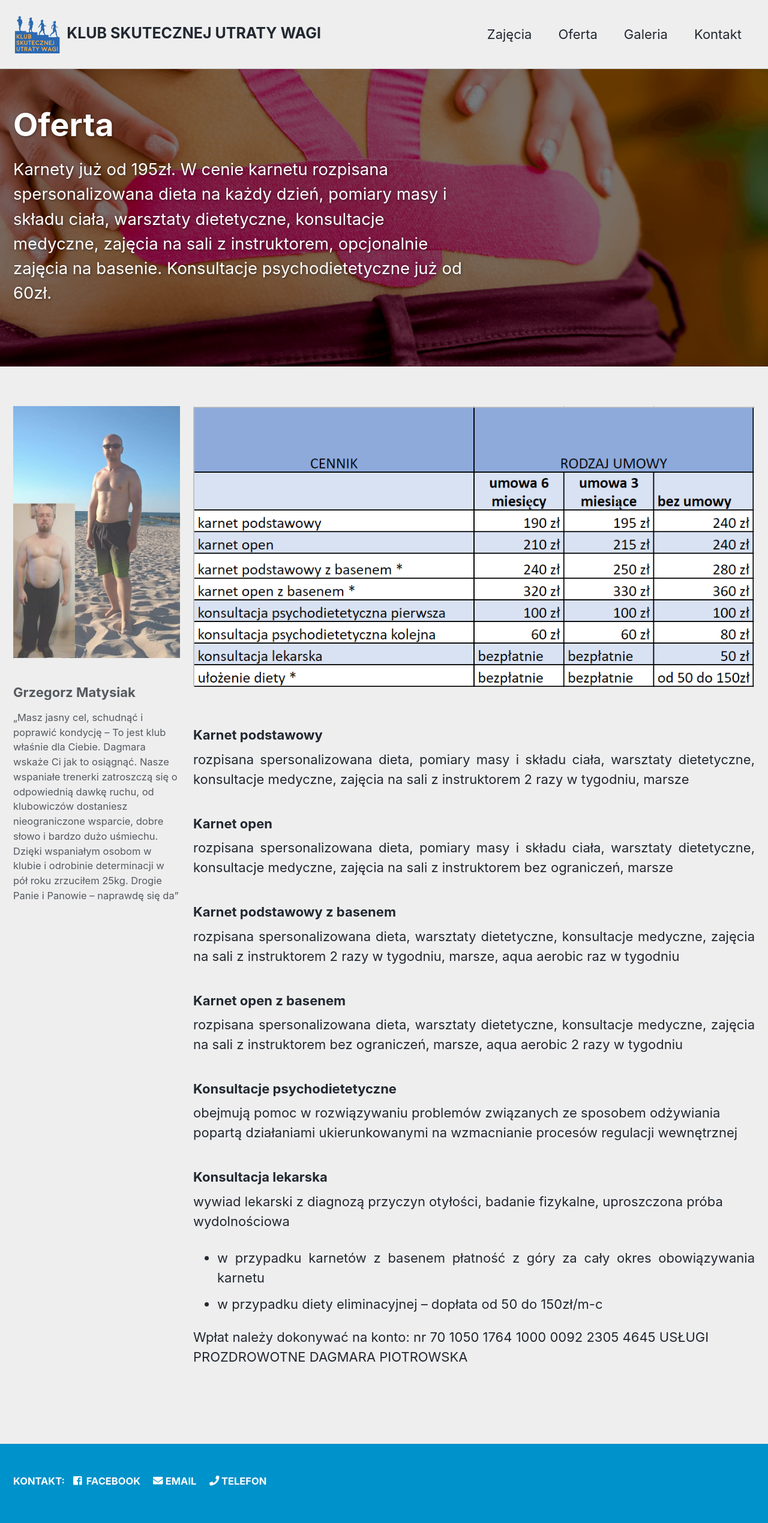
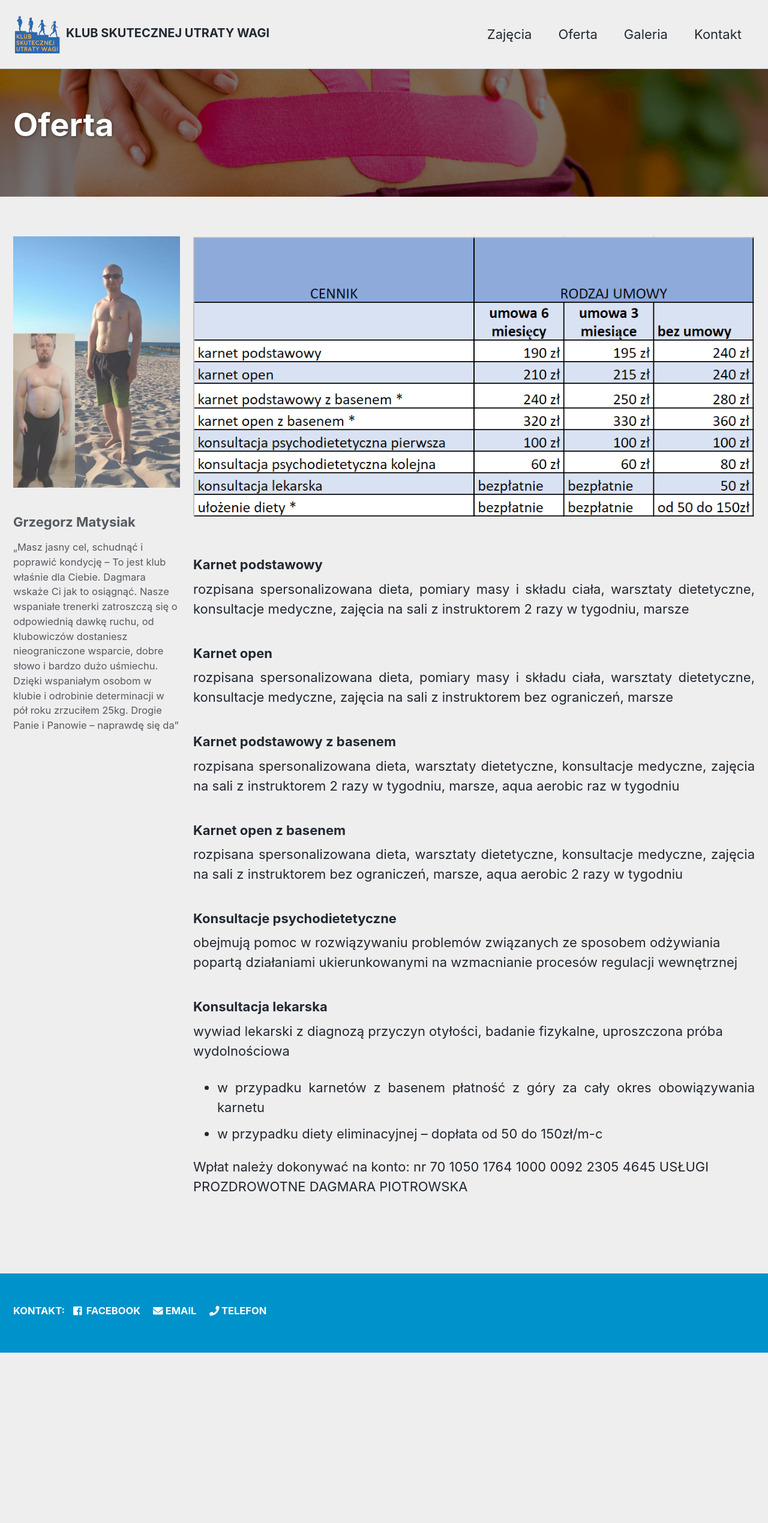
Before and after one commit to PiotrowskiD/PiotrowskiD.github.io, a Jekyll site: the page built from _pages/oferta.md, in a window 1280 px wide. Shown: the whole page at 60% size. Built offline with Jekyll 4.4.1, drawn with Linux system fonts in a browser that asks for light colours; cached includes are drawn as plain includes; nearby versions of some CDN libraries; after the commit the page ends 2255 px from its top, so only the background shows below that.

Commit message:
change title size

```diff
--- a/_pages/oferta.md
+++ b/_pages/oferta.md
@@ -12,7 +12,6 @@ sidebar:
     image: /assets/images/grzesiek.jpg
     image_alt: "Grzegorz Matysiak"
     text: „Masz jasny cel, schudnąć i poprawić kondycję – To jest klub właśnie dla Ciebie. Dagmara wskaże Ci jak to osiągnąć. Nasze wspaniałe trenerki zatroszczą się o odpowiednią dawkę ruchu, od klubowiczów dostaniesz nieograniczone wsparcie, dobre słowo i bardzo dużo uśmiechu. Dzięki wspaniałym osobom w klubie i odrobinie determinacji w pół roku zrzuciłem 25kg. Drogie Panie i Panowie – naprawdę się da”
-excerpt: Karnety już od 195zł. W cenie karnetu rozpisana spersonalizowana dieta na każdy dzień, pomiary masy i składu ciała, warsztaty dietetyczne, konsultacje medyczne, zajęcia na sali z instruktorem, opcjonalnie zajęcia na basenie. Konsultacje psychodietetyczne już od 60zł.
 ---
 {% include figure image_path="/assets/images/cennik2.png" alt="Cennik" caption="" %}
 
--- a/_sass/minimal-mistakes/_masthead.scss
+++ b/_sass/minimal-mistakes/_masthead.scss
@@ -40,7 +40,7 @@
 }
 
 .site-title {
-  font-size: 25px;
+  font-size: 20px;
   display: -webkit-box;
   display: -ms-flexbox;
   display: flex;
```
Also changed, not shown: _pages/zajecia.md (+0 -1 lines).
